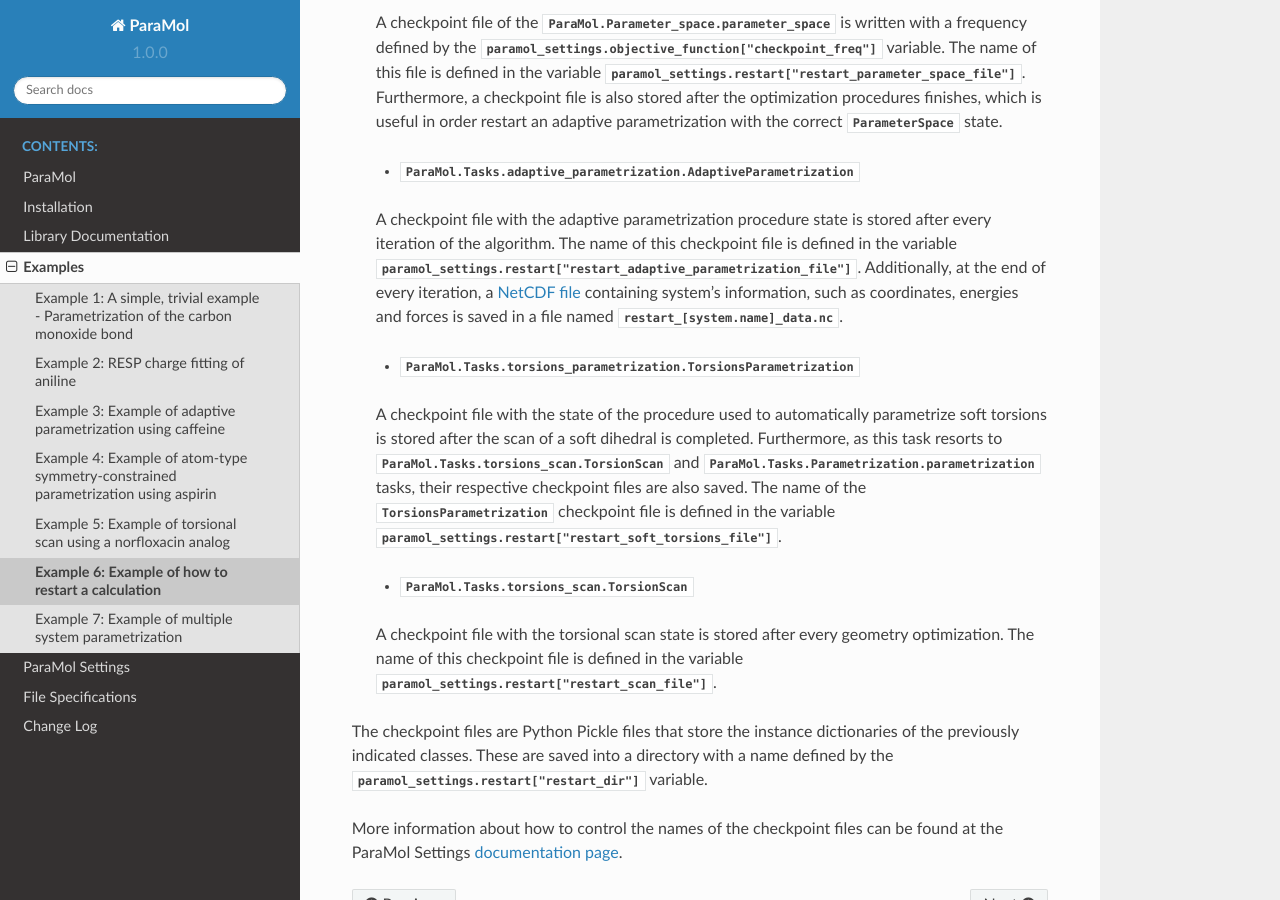
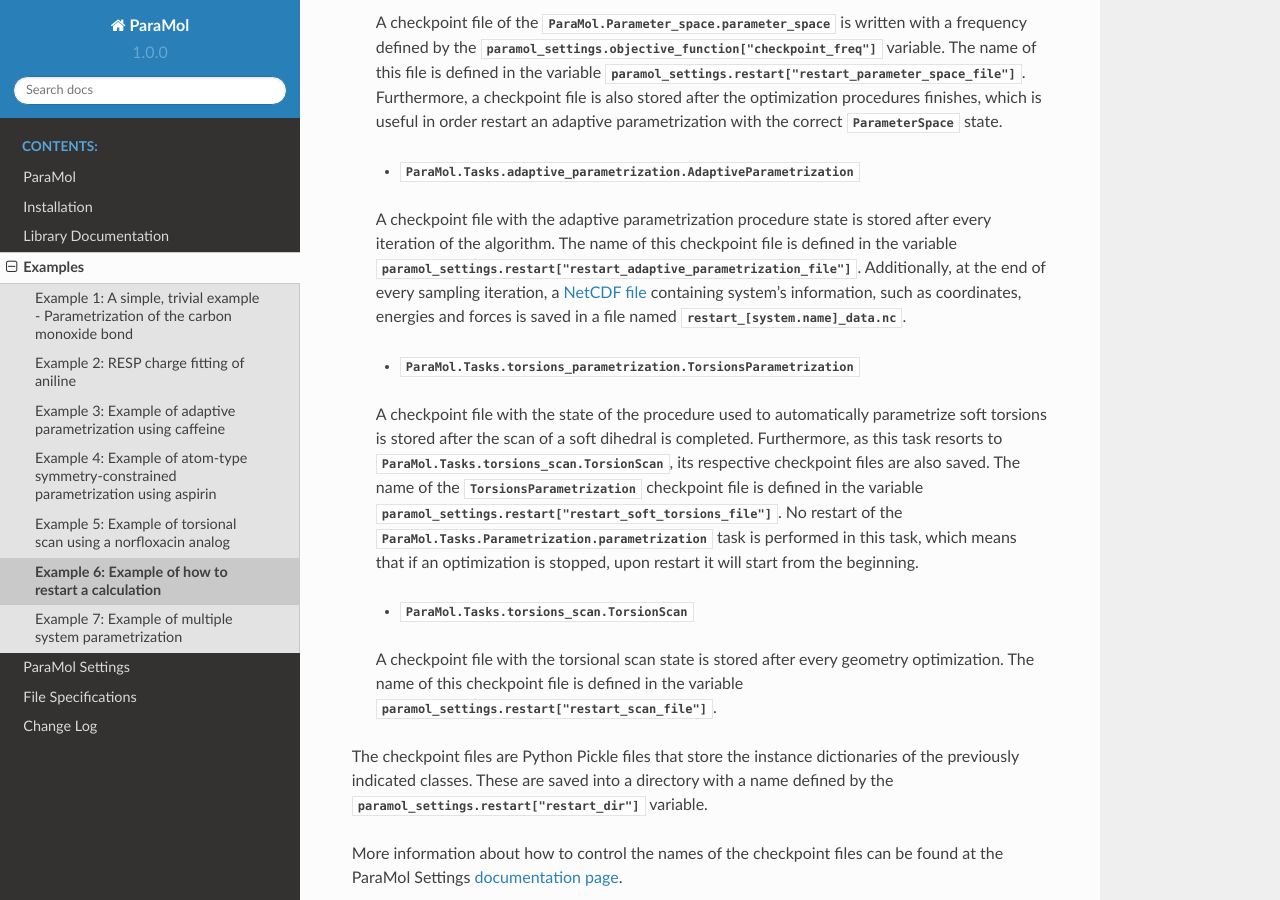
Before and after one commit to JMorado/ParaMol, a Sphinx documentation site: the page built from docs/source/Examples/Example_6/Example_6.rst, in a window 1280 px wide and 900 px high, scrolled down 556 px. Built offline with Sphinx 7.4.7 and the Read the Docs theme 2.0.0, drawn with Linux system fonts in a browser that asks for light colours.

Commit message:
updates to restart

```diff
--- a/docs/source/Examples/Example_6/Example_6.rst
+++ b/docs/source/Examples/Example_6/Example_6.rst
@@ -30,12 +30,12 @@ The argument :obj:`restart=True` can be used in the :obj:`run_task` method of th
 
     A checkpoint file with the adaptive parametrization procedure state is stored after every iteration of the algorithm.
     The name of this checkpoint file is defined in the variable :obj:`paramol_settings.restart["restart_adaptive_parametrization_file"]`.
-    Additionally, at the end of every iteration, a :doc:`NetCDF file <../../Files_specification>` containing system's information, such as coordinates, energies and forces is saved in a file named :obj:`restart_[system.name]_data.nc`.
+    Additionally, at the end of every sampling iteration, a :doc:`NetCDF file <../../Files_specification>` containing system's information, such as coordinates, energies and forces is saved in a file named :obj:`restart_[system.name]_data.nc`.
 
     - :obj:`ParaMol.Tasks.torsions_parametrization.TorsionsParametrization`
 
-    A checkpoint file with the state of the procedure used to automatically parametrize soft torsions is stored after the scan of a soft dihedral is completed. Furthermore, as this task resorts to :obj:`ParaMol.Tasks.torsions_scan.TorsionScan` and :obj:`ParaMol.Tasks.Parametrization.parametrization` tasks, their respective checkpoint files are also saved.
-    The name of the :obj:`TorsionsParametrization` checkpoint file is defined in the variable :obj:`paramol_settings.restart["restart_soft_torsions_file"]`.
+    A checkpoint file with the state of the procedure used to automatically parametrize soft torsions is stored after the scan of a soft dihedral is completed. Furthermore, as this task resorts to :obj:`ParaMol.Tasks.torsions_scan.TorsionScan`, its respective checkpoint files are also saved.
+    The name of the :obj:`TorsionsParametrization` checkpoint file is defined in the variable :obj:`paramol_settings.restart["restart_soft_torsions_file"]`. No restart of the :obj:`ParaMol.Tasks.Parametrization.parametrization` task is performed in this task, which means that if an optimization is stopped, upon restart it will start from the beginning.
 
     - :obj:`ParaMol.Tasks.torsions_scan.TorsionScan`
 
```
